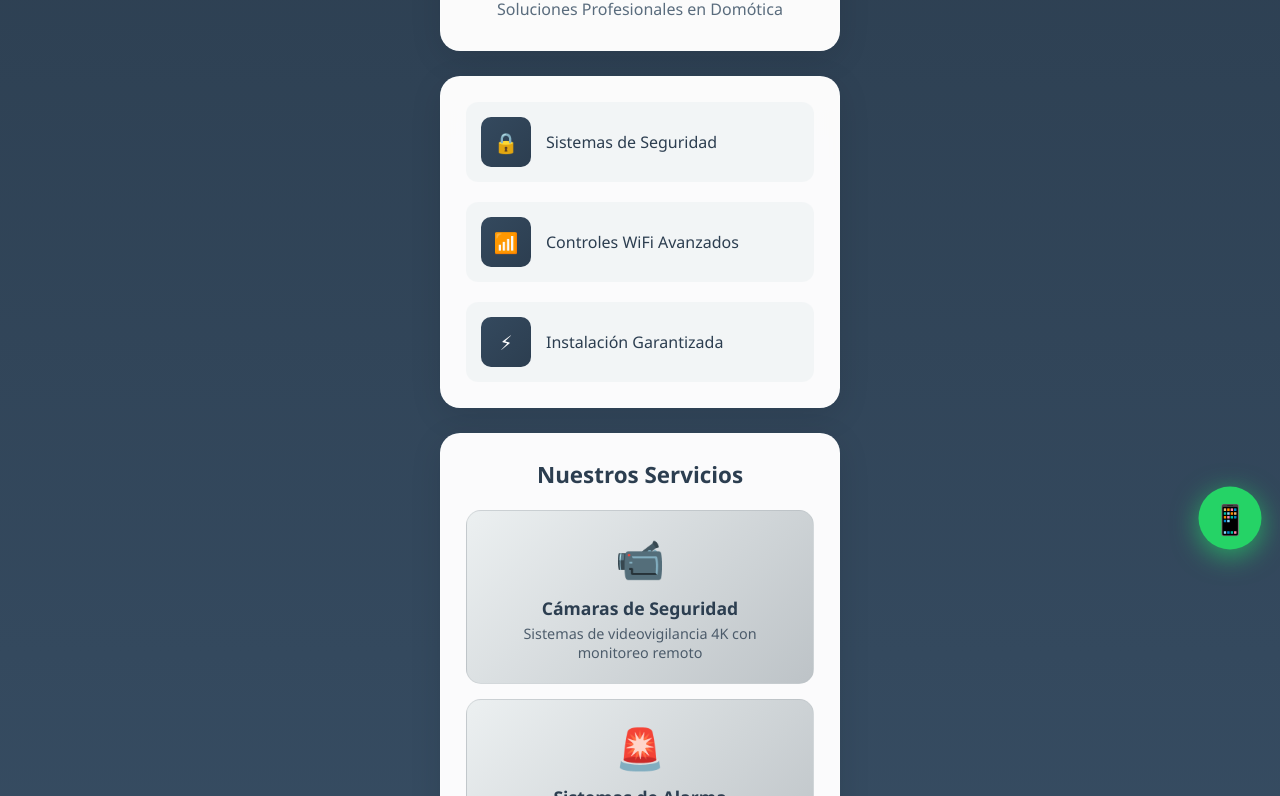
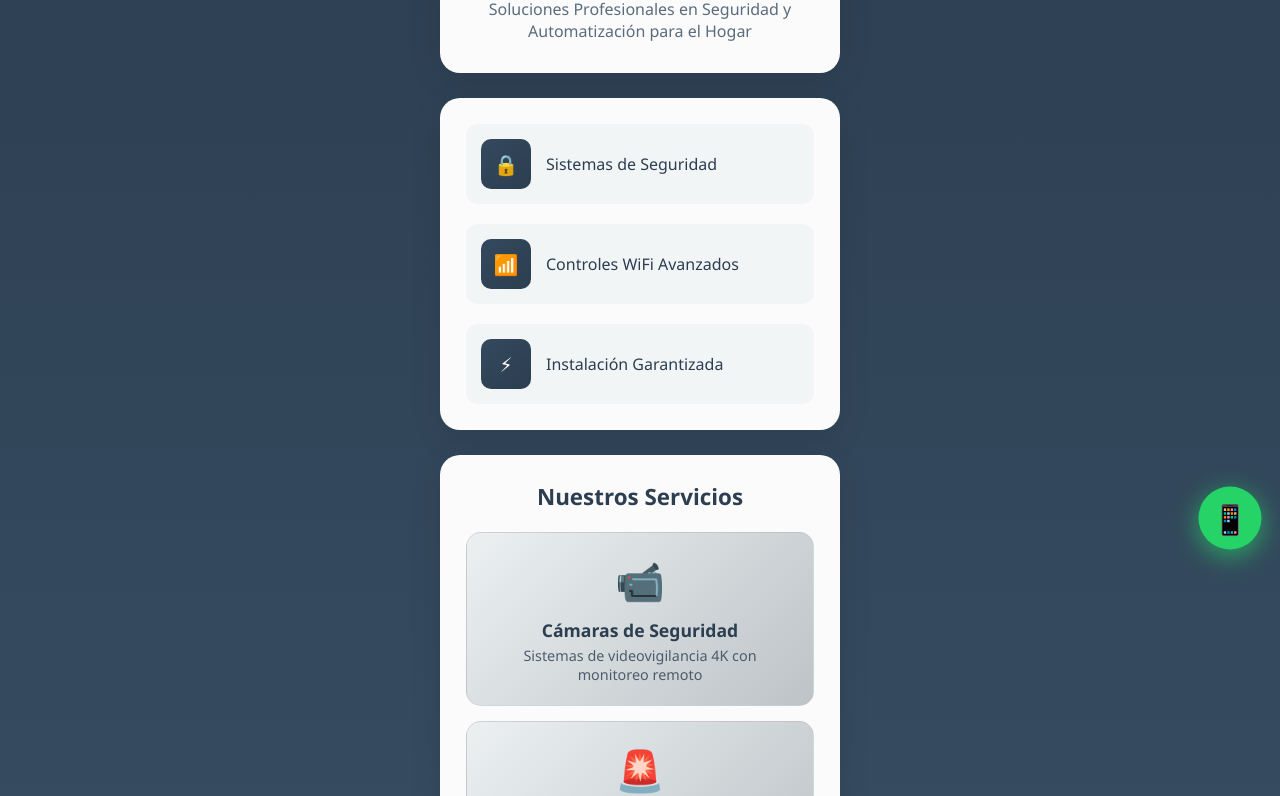
Before and after one commit to newingenitech/security, a plain HTML site: page INDEX.html in a window 1280 px wide. Shown: the part 232-1028 px from the top of the page. Drawn offline with Linux system fonts and the light colour scheme.

Commit message:
INDEX.html

```diff
--- a/INDEX.html
+++ b/INDEX.html
@@ -333,7 +333,7 @@
         <div class="header-card">
             <div class="logo">🏢📡</div>
             <h1>Ingenitech Tecnología y Seguridad</h1>
-            <p class="subtitle">Soluciones Profesionales en Domótica</p>
+            <p class="subtitle">Soluciones Profesionales en Seguridad y Automatización para el Hogar</p>
         </div>
 
         <!-- Features Card -->
```
